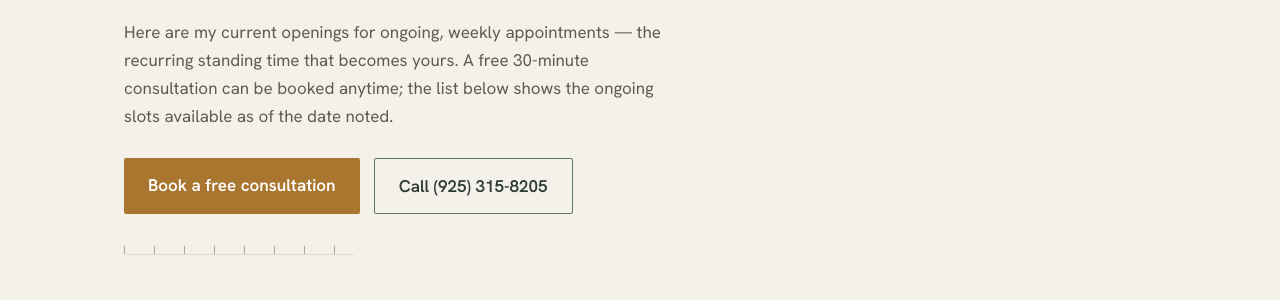
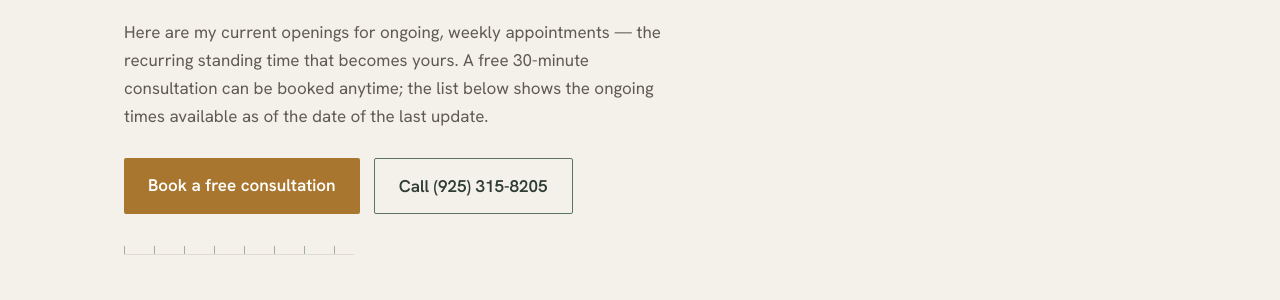
Before and after one commit to walnutcreektherapist/walnutcreektherapist.github.io, a Jekyll site: the page built from openings.html, in a window 1280 px wide and 1394 px high. Shown: the part 289-589 px from the top of the window. Built offline with Jekyll 4.4.1, drawn with Linux system fonts in a browser that asks for light colours.

Commit message:
Update openings.html

```diff
--- a/openings.html
+++ b/openings.html
@@ -13,7 +13,7 @@
     {% if site.openings.waitlist_mode and wl_slot_count == 0 %}
     <p class="lede">My openings for ongoing, weekly appointments — the recurring standing time that becomes yours — are full right now. The waitlist below is how I reach out when a time opens up, and a free 30-minute consultation can be booked anytime.</p>
     {% else %}
-    <p class="lede">Here are my current openings for ongoing, weekly appointments — the recurring standing time that becomes yours. A free 30-minute consultation can be booked anytime; the list below shows the ongoing slots available as of the date noted.</p>
+    <p class="lede">Here are my current openings for ongoing, weekly appointments — the recurring standing time that becomes yours. A free 30-minute consultation can be booked anytime; the list below shows the ongoing times available as of the date of the last update.</p>
     {% endif %}
     <div class="hero-cta">
       <a class="btn btn-primary" href="{{ site.booking_url }}" target="_blank" rel="noopener">Book a free consultation</a>
```
